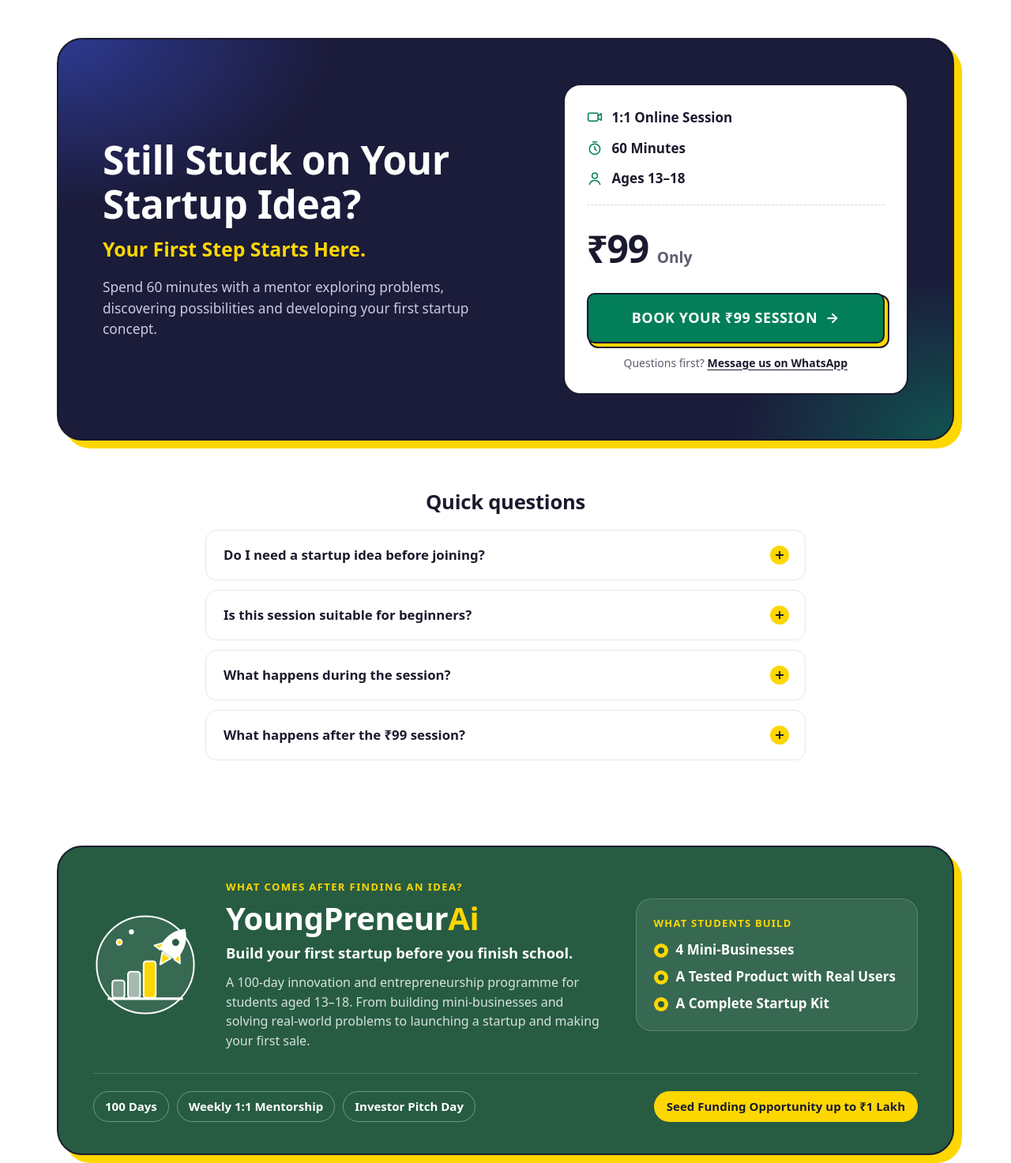
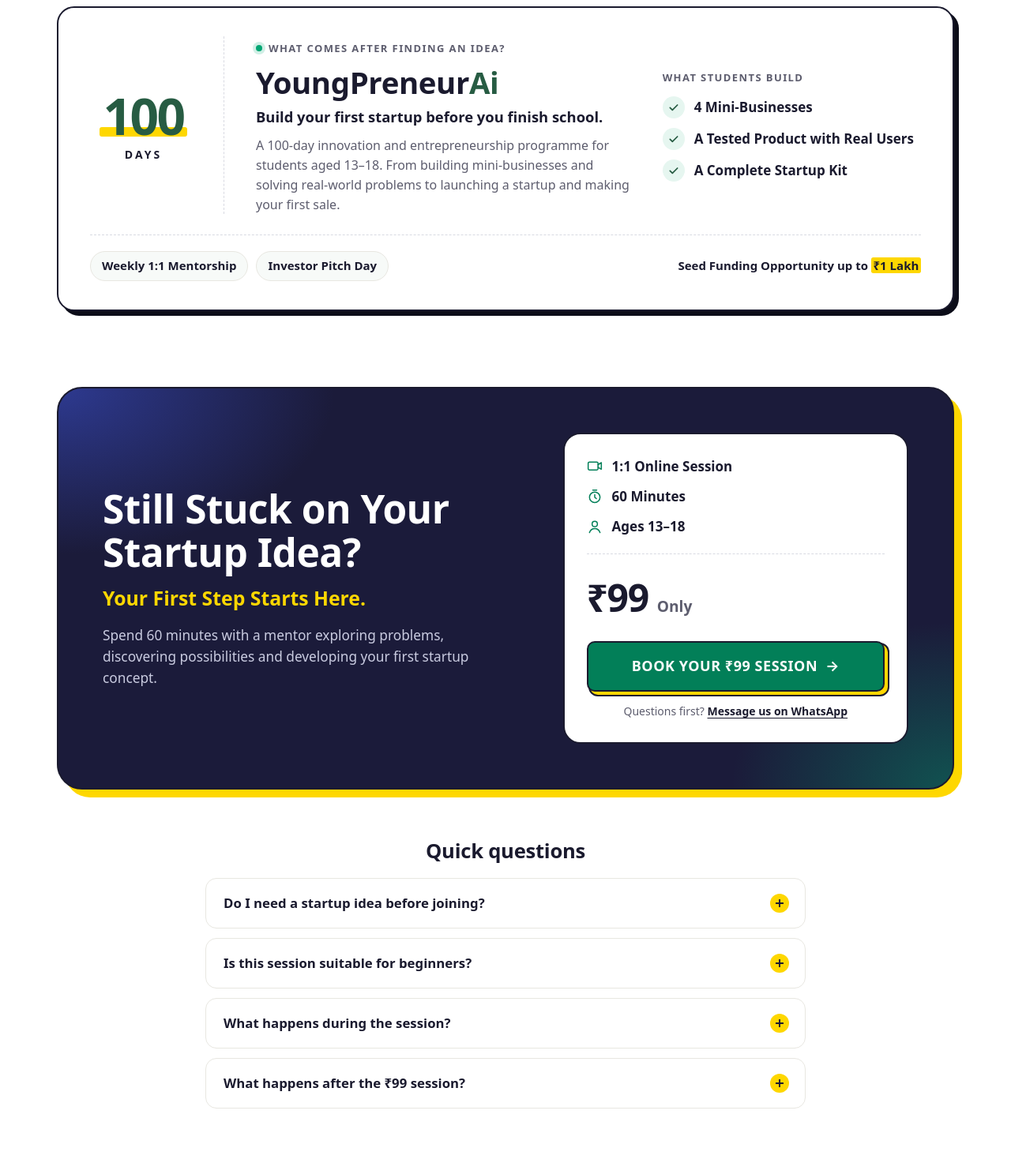
Before and after one commit to helloyoungmindsapp/Youngminds, a plain HTML site: page startup-idea-session/index.html in a window 1280 px wide. Shown: the part 4100-5573 px from the top of the page at 79% size. Drawn offline with Linux system fonts and the light colour scheme; a web font is replaced by a local one.

Commit message:
Restyle YoungPreneurAi card in the page's native card style
White card with ink border and offset shadow, prominent 100 Days block,
scannable outcomes, green used only as an accent. Moved between student
reviews and the final booking section. Mouse-only hover lift. Still no
links, buttons or analytics changes.

Co-Authored-By: Claude Opus 5.5 <noreply@anthropic.com>

```diff
--- a/startup-idea-session/index.html
+++ b/startup-idea-session/index.html
@@ -255,6 +255,39 @@
       </div>
     </section>
 
+    <!-- ============ 4c. YOUNGPRENEURAI (informational only: no links or buttons until the programme page exists) ============ -->
+    <section class="section ypai" aria-labelledby="ypai-title">
+      <div class="container">
+        <article class="ypai-card reveal">
+          <p class="ypai-days"><span class="ypai-days-num">100</span> <span class="ypai-days-label">Days</span></p>
+
+          <div class="ypai-main">
+            <p class="eyebrow"><span class="dot" aria-hidden="true"></span>What comes after finding an idea?</p>
+            <h2 id="ypai-title">YoungPreneur<span>Ai</span></h2>
+            <p class="ypai-tagline">Build your first startup before you finish school.</p>
+            <p class="ypai-desc">A 100-day innovation and entrepreneurship programme for students aged 13–18. From building mini-businesses and solving real-world problems to launching a startup and making your first sale.</p>
+          </div>
+
+          <div class="ypai-builds">
+            <p class="ypai-label">What students build</p>
+            <ul>
+              <li><svg viewBox="0 0 24 24" aria-hidden="true"><path d="m5 12.5 4.5 4.5L19 7.5"/></svg>4 Mini-Businesses</li>
+              <li><svg viewBox="0 0 24 24" aria-hidden="true"><path d="m5 12.5 4.5 4.5L19 7.5"/></svg>A Tested Product with Real Users</li>
+              <li><svg viewBox="0 0 24 24" aria-hidden="true"><path d="m5 12.5 4.5 4.5L19 7.5"/></svg>A Complete Startup Kit</li>
+            </ul>
+          </div>
+
+          <div class="ypai-foot">
+            <ul class="ypai-facts" aria-label="Programme highlights">
+              <li>Weekly 1:1 Mentorship</li>
+              <li>Investor Pitch Day</li>
+            </ul>
+            <p class="ypai-fund">Seed Funding Opportunity up to <mark>₹1 Lakh</mark></p>
+          </div>
+        </article>
+      </div>
+    </section>
+
     <!-- ============ 5. FINAL BOOKING ============ -->
     <section class="section booking" id="book" aria-labelledby="book-title">
       <div class="container">
@@ -306,56 +339,6 @@
             </div>
           </details>
         </div>
-      </div>
-    </section>
-
-    <!-- ============ 6. YOUNGPRENEURAI (informational only: no links or buttons until the programme page exists) ============ -->
-    <section class="section ypai" aria-labelledby="ypai-title">
-      <div class="container">
-        <article class="ypai-card reveal">
-          <div class="ypai-visual" aria-hidden="true">
-            <svg viewBox="0 0 120 120" focusable="false">
-              <circle cx="60" cy="60" r="56" fill="rgba(255,255,255,.08)"/>
-              <rect x="22" y="78" width="14" height="20" rx="3" fill="rgba(255,255,255,.35)"/>
-              <rect x="40" y="68" width="14" height="30" rx="3" fill="rgba(255,255,255,.55)"/>
-              <rect x="58" y="56" width="14" height="42" rx="3" fill="#FED700"/>
-              <path d="M18 99h84" stroke="#fff" stroke-width="3" stroke-linecap="round"/>
-              <g transform="rotate(35 88 44)">
-                <path d="M88 14c9 8 13 20 11 34H77c-2-14 2-26 11-34z" fill="#fff"/>
-                <circle cx="88" cy="32" r="5" fill="#275c43"/>
-                <path d="M77 40l-7 9h8zM99 40l7 9h-8z" fill="#FED700"/>
-                <path d="M82 50h12l-6 13z" fill="#FED700"/>
-              </g>
-              <circle cx="30" cy="34" r="3" fill="#FED700"/>
-              <circle cx="44" cy="22" r="2" fill="#fff"/>
-            </svg>
-          </div>
-
-          <div class="ypai-main">
-            <p class="ypai-eyebrow">What comes after finding an idea?</p>
-            <h2 id="ypai-title">YoungPreneur<span>Ai</span></h2>
-            <p class="ypai-tagline">Build your first startup before you finish school.</p>
-            <p class="ypai-desc">A 100-day innovation and entrepreneurship programme for students aged 13–18. From building mini-businesses and solving real-world problems to launching a startup and making your first sale.</p>
-          </div>
-
-          <div class="ypai-builds">
-            <p class="ypai-label">What students build</p>
-            <ul>
-              <li>4 Mini-Businesses</li>
-              <li>A Tested Product with Real Users</li>
-              <li>A Complete Startup Kit</li>
-            </ul>
-          </div>
-
-          <div class="ypai-foot">
-            <ul class="ypai-facts" aria-label="Programme highlights">
-              <li>100 Days</li>
-              <li>Weekly 1:1 Mentorship</li>
-              <li>Investor Pitch Day</li>
-            </ul>
-            <p class="ypai-fund">Seed Funding Opportunity up to <strong>₹1 Lakh</strong></p>
-          </div>
-        </article>
       </div>
     </section>
   </main>
--- a/startup-idea-session/styles.css
+++ b/startup-idea-session/styles.css
@@ -545,45 +545,75 @@ mark {
 }
 
 /* ---------- YoungPreneurAi info card (informational only, no links) ---------- */
-.ypai { padding: 0; }
+/* Follows the page's card language: white surface, 2px ink border, offset shadow (as .step-card).
+   YoungMinds green #275c43 is used only as an accent. */
+.ypai { padding: 0 0 56px; }
 .ypai-card {
-  display: grid; grid-template-columns: 132px minmax(0, 1.35fr) minmax(0, 1fr); grid-template-areas: "visual main builds" "foot foot foot";
-  gap: 28px 36px; align-items: center;
-  padding: 40px 44px; border-radius: 32px; background: #275c43; color: #fff;
-  border: 2px solid var(--ink); box-shadow: 10px 10px 0 0 var(--yellow);
+  --ypai-green: #275c43;
+  display: grid; grid-template-columns: 170px minmax(0, 1.45fr) minmax(0, 1fr);
+  grid-template-areas: "days main builds" "foot foot foot";
+  gap: 26px 40px; align-items: center;
+  padding: 36px 40px; background: var(--white); border: 2px solid var(--ink); border-radius: var(--radius-lg);
+  box-shadow: 6px 6px 0 0 var(--ink-2);
+  transition: transform .28s ease, box-shadow .28s ease;
 }
-.ypai-visual { grid-area: visual; width: 132px; }
-.ypai-visual svg { display: block; width: 100%; height: auto; }
+.ypai-days {
+  grid-area: days; align-self: stretch; display: flex; flex-direction: column; align-items: center; justify-content: center;
+  padding-right: 34px; border-right: 1px dashed #d8dae2; line-height: 1;
+}
+.ypai-days-num {
+  position: relative; z-index: 0; font-size: clamp(3.4rem, 5vw, 4.4rem); font-weight: 800; letter-spacing: -.04em; color: var(--ypai-green);
+}
+.ypai-days-num::after {
+  content: ""; position: absolute; left: -4px; right: -4px; bottom: 6px; height: 12px; background: var(--yellow); z-index: -1; border-radius: 3px;
+}
+.ypai-days-label { margin-top: 10px; font-size: 14px; font-weight: 800; letter-spacing: 3px; text-transform: uppercase; color: var(--ink); }
 .ypai-main { grid-area: main; min-width: 0; }
-.ypai-eyebrow { font-size: 13px; font-weight: 700; letter-spacing: 1.4px; text-transform: uppercase; color: var(--yellow); }
-.ypai-card h2 { margin-top: 8px; font-size: clamp(1.9rem, 3.2vw, 2.5rem); font-weight: 800; line-height: 1.1; }
-.ypai-card h2 span { color: var(--yellow); }
-.ypai-tagline { margin-top: 8px; font-size: 1.15rem; font-weight: 700; }
-.ypai-desc { margin-top: 10px; color: rgba(255,255,255,.82); font-size: 1rem; }
-.ypai-builds { grid-area: builds; background: rgba(255,255,255,.08); border: 1px solid rgba(255,255,255,.18); border-radius: 20px; padding: 20px 22px; }
-.ypai-label { font-size: 13px; font-weight: 700; letter-spacing: 1.2px; text-transform: uppercase; color: var(--yellow); margin-bottom: 10px; }
-.ypai-builds li { position: relative; padding-left: 28px; font-weight: 600; }
-.ypai-builds li + li { margin-top: 8px; }
-.ypai-builds li::before {
-  content: ""; position: absolute; left: 0; top: .3em; width: 18px; height: 18px; border-radius: 50%;
-  background: #275c43; box-shadow: inset 0 0 0 5px var(--yellow);
+.ypai-card h2 { margin-top: 10px; font-size: clamp(1.9rem, 3vw, 2.4rem); font-weight: 800; }
+.ypai-card h2 span { color: var(--ypai-green); }
+.ypai-tagline { margin-top: 8px; font-size: 1.15rem; font-weight: 700; color: var(--ink); }
+.ypai-desc { margin-top: 10px; color: var(--gray); font-size: 1rem; }
+.ypai-builds { grid-area: builds; min-width: 0; }
+.ypai-label { font-size: 13px; font-weight: 800; letter-spacing: 1.4px; text-transform: uppercase; color: var(--gray); margin-bottom: 14px; }
+.ypai-builds ul { display: grid; gap: 12px; }
+.ypai-builds li { display: flex; align-items: center; gap: 12px; font-weight: 700; line-height: 1.3; }
+.ypai-builds li svg {
+  width: 28px; height: 28px; padding: 6px; border-radius: 50%; stroke-width: 2.6;
+  background: var(--green-soft); color: var(--ypai-green);
+  transition: background-color .28s ease, color .28s ease;
 }
 .ypai-foot {
-  grid-area: foot; display: flex; flex-wrap: wrap; align-items: center; justify-content: space-between; gap: 14px 24px;
-  padding-top: 22px; border-top: 1px solid rgba(255,255,255,.18);
+  grid-area: foot; display: flex; flex-wrap: wrap; align-items: center; justify-content: space-between; gap: 12px 24px;
+  padding-top: 20px; border-top: 1px dashed #d8dae2;
 }
 .ypai-facts { display: flex; flex-wrap: wrap; gap: 10px; }
-.ypai-facts li { padding: 7px 14px; border-radius: 999px; border: 1px solid rgba(255,255,255,.35); font-size: 15px; font-weight: 600; }
-.ypai-fund { margin: 0; padding: 8px 16px; border-radius: 999px; background: var(--yellow); color: var(--ink); font-weight: 700; font-size: 15px; }
-.ypai-fund strong { font-weight: 800; }
+.ypai-facts li {
+  padding: 6px 14px; border-radius: 999px; background: var(--bg-soft); border: 1px solid var(--line);
+  font-size: 15px; font-weight: 600; color: var(--ink);
+}
+.ypai-fund { font-size: 15px; font-weight: 700; color: var(--ink); }
+
+/* Hover is a mouse-only nicety; touch devices get the same clean static card. */
+@media (hover: hover) {
+  .ypai-card:hover { transform: translate(-3px, -3px); box-shadow: 9px 9px 0 0 var(--ypai-green); }
+  .ypai-card:hover .ypai-builds li svg { background: var(--ypai-green); color: #fff; }
+}
 
 @media (max-width: 1080px) {
-  .ypai-card { grid-template-columns: 110px minmax(0, 1fr); grid-template-areas: "visual main" "builds builds" "foot foot"; padding: 36px; }
-  .ypai-visual { width: 110px; }
+  .ypai-card { grid-template-columns: 140px minmax(0, 1fr); grid-template-areas: "days main" "builds builds" "foot foot"; gap: 24px 32px; padding: 32px; }
+  .ypai-days { padding-right: 28px; }
+  .ypai-builds ul { grid-template-columns: repeat(3, minmax(0, 1fr)); }
 }
 @media (max-width: 760px) {
-  .ypai-card { grid-template-columns: minmax(0, 1fr); grid-template-areas: "visual" "main" "builds" "foot"; gap: 20px; padding: 28px 22px; border-radius: 24px; box-shadow: 6px 6px 0 0 var(--yellow); }
-  .ypai-visual { width: 88px; }
+  .ypai { padding-bottom: 40px; }
+  .ypai-card { grid-template-columns: minmax(0, 1fr); grid-template-areas: "days" "main" "builds" "foot"; gap: 20px; padding: 24px 20px; }
+  .ypai-days {
+    flex-direction: row; align-items: baseline; justify-content: flex-start; gap: 10px;
+    padding: 0 0 16px; border-right: 0; border-bottom: 1px dashed #d8dae2;
+  }
+  .ypai-days-num { font-size: 3rem; }
+  .ypai-days-label { margin-top: 0; }
+  .ypai-builds ul { grid-template-columns: minmax(0, 1fr); }
   .ypai-foot { flex-direction: column; align-items: flex-start; }
   .ypai-facts li, .ypai-fund { font-size: 14px; }
 }
```
